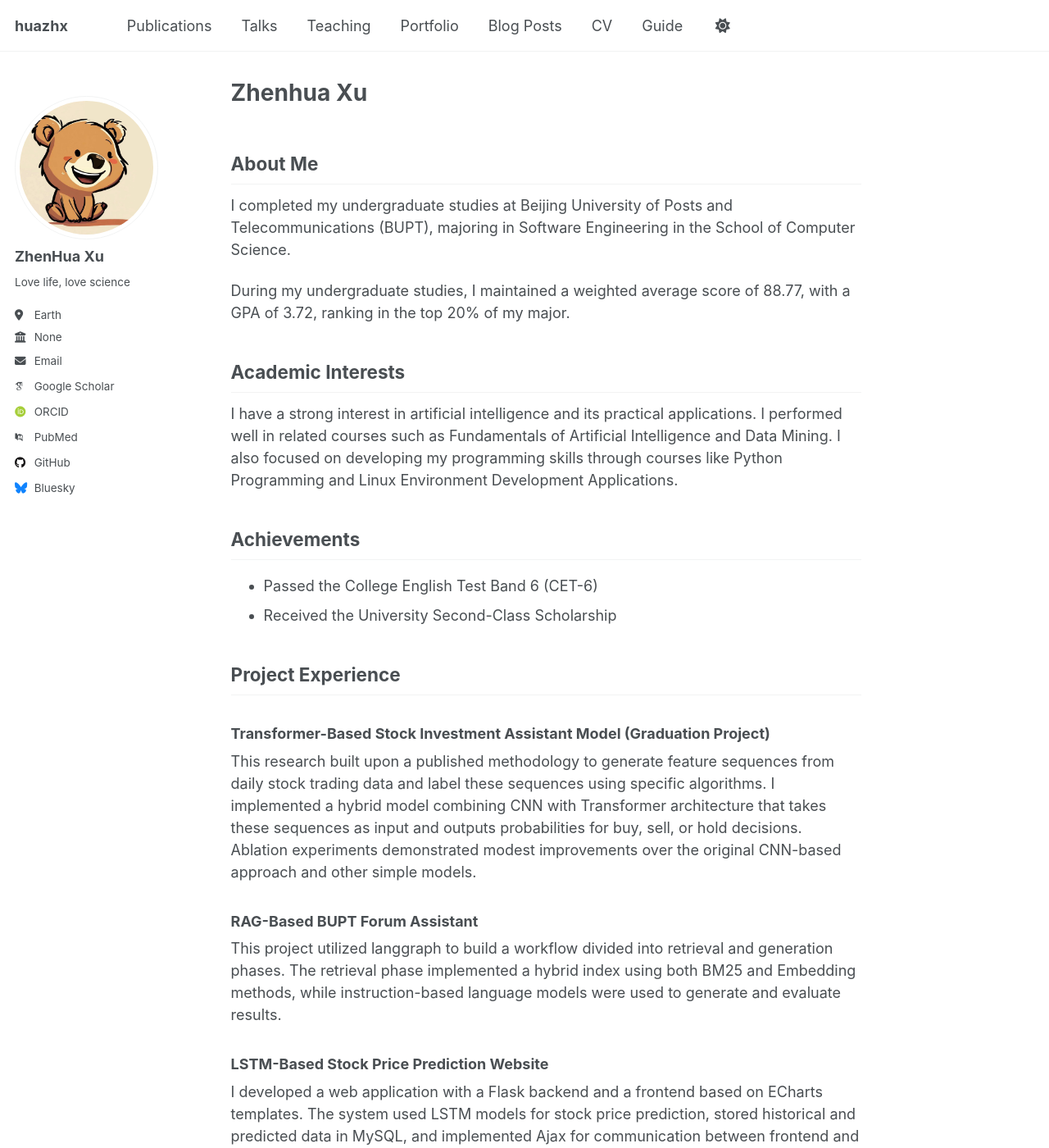
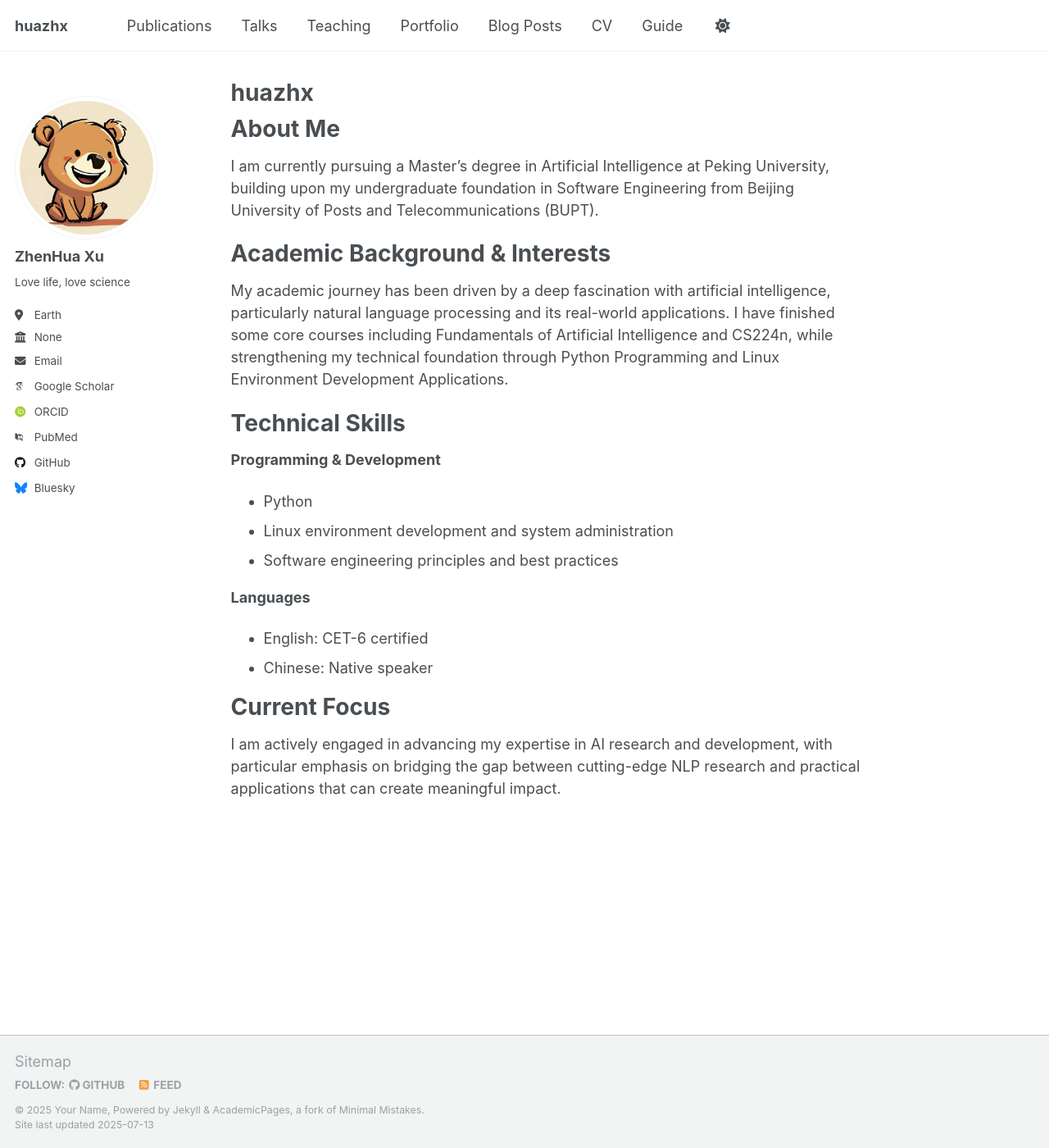
Before and after one commit to huazhx/huazhx.github.io, a Jekyll site: the page built from _pages/about.md, in a window 1280 px wide and 1400 px high. Shown: the whole window at 82% size. Built offline with Jekyll 4.4.1, drawn with Linux system fonts in a browser that asks for light colours; some web fonts are replaced; some of the changed text lies outside the part shown.

Commit message:
Update CV and About page with current education and personal details

```diff
--- a/_pages/about.md
+++ b/_pages/about.md
@@ -1,51 +1,34 @@
 ---
 permalink: /
-title: "Zhenhua Xu"
+title: "huazhx"
 author_profile: true
 redirect_from:
   - /about/
   - /about.html
 ---
 
-## About Me
+# About Me
 
-I completed my undergraduate studies at Beijing University of Posts and Telecommunications (BUPT), majoring in Software Engineering in the School of Computer Science.
+I am currently pursuing a Master's degree in Artificial Intelligence at Peking University, building upon my undergraduate foundation in Software Engineering from Beijing University of Posts and Telecommunications (BUPT).
 
-During my undergraduate studies, I maintained a weighted average score of 88.77, with a GPA of 3.72, ranking in the top 20% of my major.
+# Academic Background & Interests
 
-## Academic Interests
+My academic journey has been driven by a deep fascination with artificial intelligence, particularly natural language processing and its real-world applications. I have finished some core courses including Fundamentals of Artificial Intelligence and CS224n, while strengthening my technical foundation through Python Programming and Linux Environment Development Applications.
 
-I have a strong interest in artificial intelligence and its practical applications. I performed well in related courses such as Fundamentals of Artificial Intelligence and Data Mining. I also focused on developing my programming skills through courses like Python Programming and Linux Environment Development Applications.
+# Technical Skills
 
-## Achievements
+**Programming & Development**
+- Python
+- Linux environment development and system administration
+- Software engineering principles and best practices
 
-- Passed the College English Test Band 6 (CET-6)
-- Received the University Second-Class Scholarship
+**Languages**
+- English: CET-6 certified
+- Chinese: Native speaker
 
-## Project Experience
+# Current Focus
 
-### Transformer-Based Stock Investment Assistant Model (Graduation Project)
-This research built upon a published methodology to generate feature sequences from daily stock trading data and label these sequences using specific algorithms. I implemented a hybrid model combining CNN with Transformer architecture that takes these sequences as input and outputs probabilities for buy, sell, or hold decisions. Ablation experiments demonstrated modest improvements over the original CNN-based approach and other simple models.
-
-### RAG-Based BUPT Forum Assistant
-This project utilized langgraph to build a workflow divided into retrieval and generation phases. The retrieval phase implemented a hybrid index using both BM25 and Embedding methods, while instruction-based language models were used to generate and evaluate results.
-
-### LSTM-Based Stock Price Prediction Website
-I developed a web application with a Flask backend and a frontend based on ECharts templates. The system used LSTM models for stock price prediction, stored historical and predicted data in MySQL, and implemented Ajax for communication between frontend and backend components.
-
-## Education
-
-- **Beijing University of Posts and Telecommunications** (BUPT)
-  - Bachelor's Degree in Software Engineering
-  - School of Computer Science
-  - GPA: 3.72/4.0 (88.77/100), Top 20%
-
-## Skills
-
-- **Programming Languages**: Python, Linux environment development
-- **AI/ML Frameworks**: Experience with Transformer models, LSTM, CNN
-- **Web Development**: Flask, ECharts, Ajax
-- **Languages**: Proficient in English (CET-6)
+I am actively engaged in advancing my expertise in AI research and development, with particular emphasis on bridging the gap between cutting-edge NLP research and practical applications that can create meaningful impact.
 
 <!--
 This is the front page of a website that is powered by the [Academic Pages template](https://github.com/academicpages/academicpages.github.io) and hosted on GitHub pages. [GitHub pages](https://pages.github.com) is a free service in which websites are built and hosted from code and data stored in a GitHub repository, automatically updating when a new commit is made to the repository. This template was forked from the [Minimal Mistakes Jekyll Theme](https://mmistakes.github.io/minimal-mistakes/) created by Michael Rose, and then extended to support the kinds of content that academics have: publications, talks, teaching, a portfolio, blog posts, and a dynamically-generated CV. You can fork [this template](https://github.com/academicpages/academicpages.github.io) right now, modify the configuration and markdown files, add your own PDFs and other content, and have your own site for free, with no ads!
```
Also changed, not shown: _data/cv.json (+5 -5 lines).
